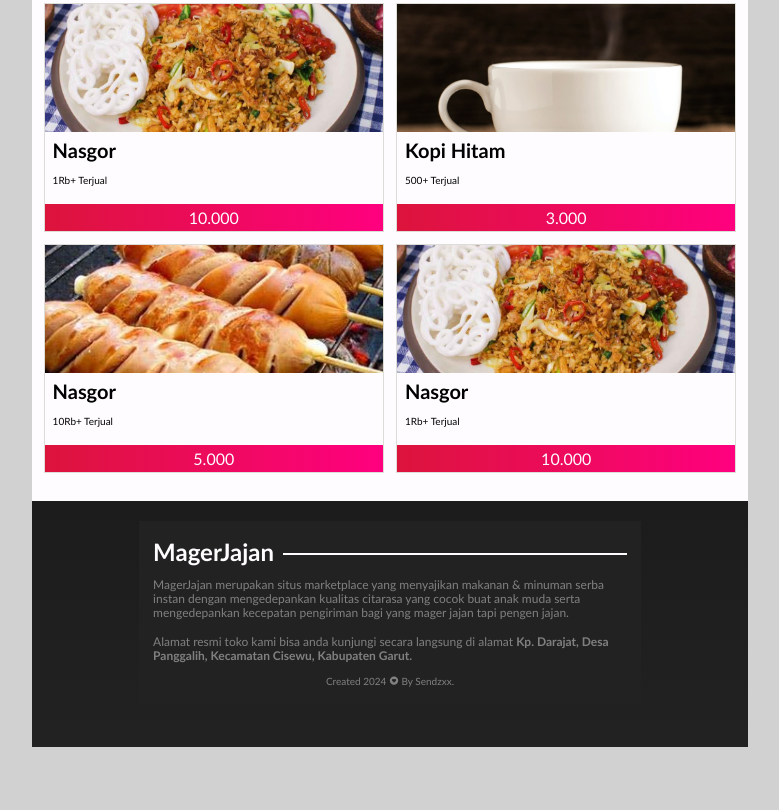
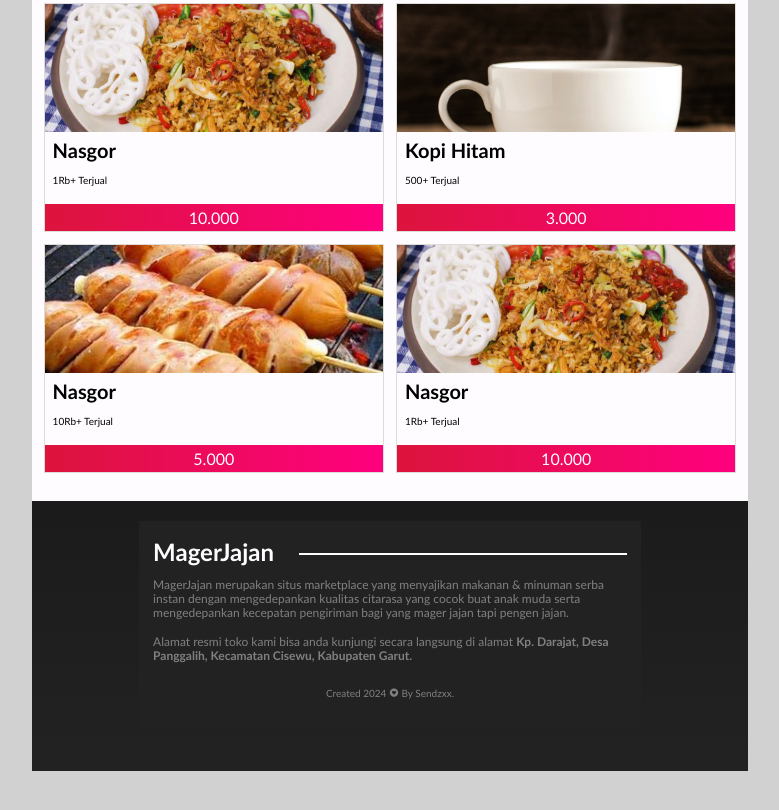
Before and after one commit to apkhoror/magerjajan, a plain HTML site: page index.html in a window 1280 px wide. Shown: the part 674-1484 px from the top of the page, without its empty margins (250-1029 px from the left). Drawn offline with nearby package versions, Linux system fonts and the light colour scheme.

Commit message:
memperbaiki sedikit

```diff
--- a/css/style.css
+++ b/css/style.css
@@ -513,7 +513,7 @@ footer {
   content: "";
   position: absolute;
   top: 32px;
-  left: 9rem;
+  left: 10rem;
   right: 14px;
   height: 2px;
   background-color: var(--text-color);
@@ -526,6 +526,7 @@ footer {
 }
 footer .copyright {
   font-size: 10px;
+  padding: 12px;
 }
 
 /* Media Screen atau Responsif */
```
